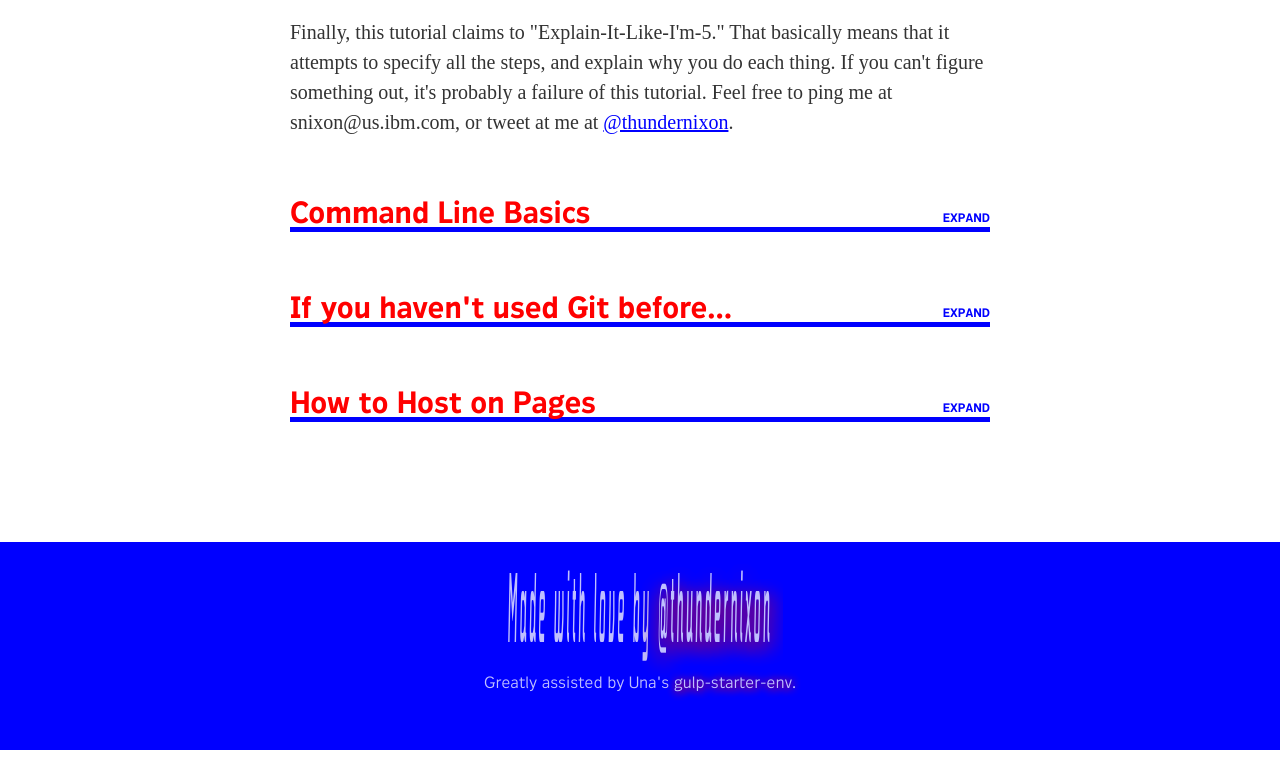
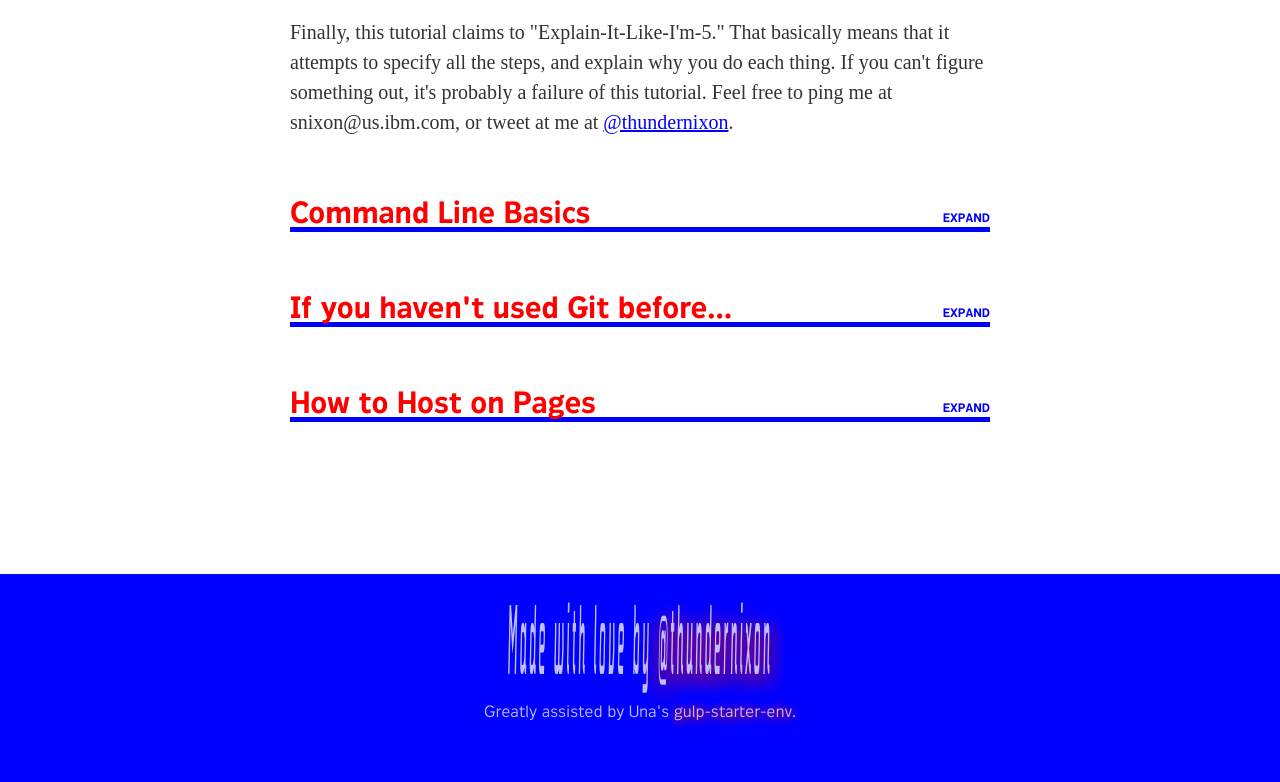
Before and after one commit to thundernixon/howto-hostonibmpages, a plain HTML site: page index.html in a window 1280 px wide. Shown: the part 1283-2065 px from the top of the page. Before the commit the page ends 2033 px from the top, so only its background shows below. Drawn offline with nearby package versions, Linux system fonts and the light colour scheme; files that its build step writes are made by us from their sources; a web font is replaced by a local one.

Commit message:
fixed footer

```diff
--- a/scss/modules/_footer.scss
+++ b/scss/modules/_footer.scss
@@ -5,12 +5,14 @@ footer {
   text-align: center;
   padding: 1em 0;
   border-bottom: 3em solid $blue;
+  position: relative;
+  top: 2em;
 
   p{
 
     color: $white;
     opacity: .75;
-    margin: 5em;
+    margin: 4.8em auto 1em;
     // text-shadow:
   	// 	0px 0px 10px $black,
     //   0px 0px 10px $black;
```
Also changed, not shown: dist/css/main.css, dist/css/main.min.css.
